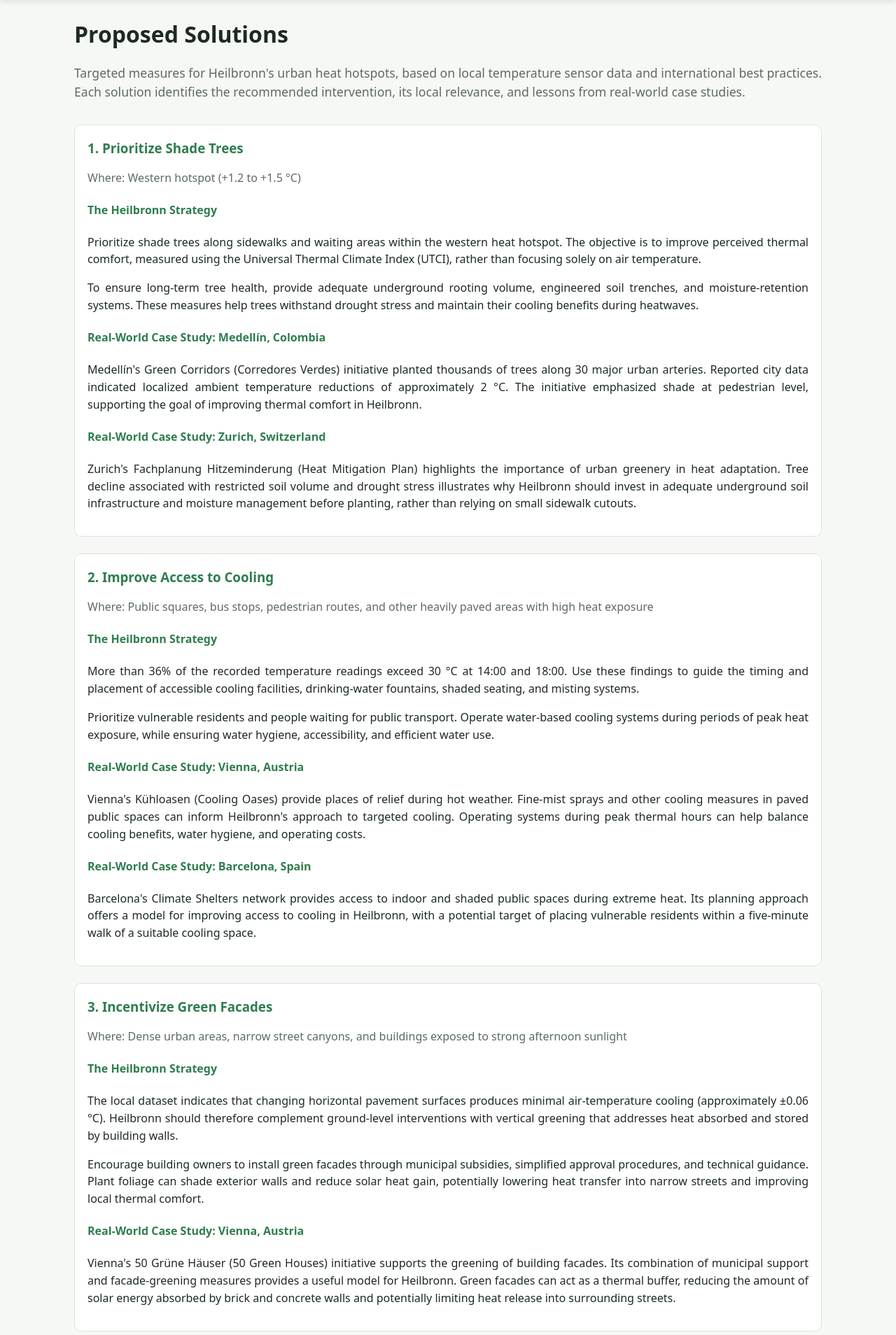
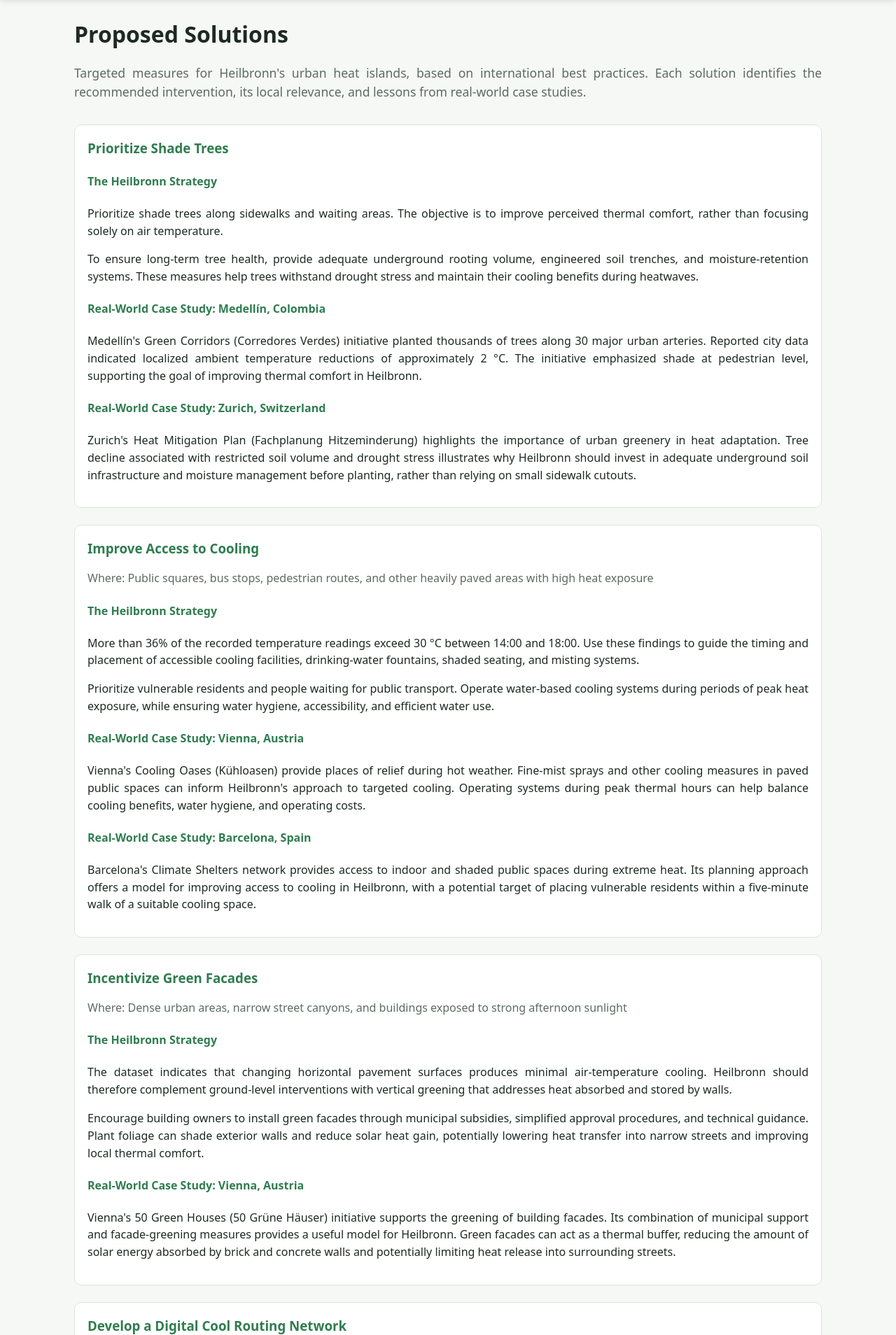
Before and after one commit to ruuuna75/CoolHeilbronn, a Flask app: page /solutions in a window 1280 px wide. Shown: the part 61-1969 px from the top of the page at 70% size. Run offline with Flask 3, Linux system fonts and the light colour scheme.

Commit message:
Updated and proofed text content

```diff
--- a/templates/solutions.html
+++ b/templates/solutions.html
@@ -5,8 +5,7 @@
 <h1>Proposed Solutions</h1>
 
 <p class="lead">
-  Targeted measures for Heilbronn's urban heat hotspots, based on local
-  temperature sensor data and international best practices. Each solution
+  Targeted measures for Heilbronn's urban heat islands, based on international best practices. Each solution
   identifies the recommended intervention, its local relevance, and lessons
   from real-world case studies.
 </p>
@@ -14,18 +13,12 @@
 <section class="cards">
 
   <div class="card">
-    <h3>1. Prioritize Shade Trees</h3>
-
-    <p class="muted">
-      Where: Western hotspot (+1.2 to +1.5 °C)
-    </p>
+    <h3>Prioritize Shade Trees</h3>
 
     <h4>The Heilbronn Strategy</h4>
     <p>
-      Prioritize shade trees along sidewalks and waiting areas within the
-      western heat hotspot. The objective is to improve perceived
-      thermal comfort, measured using the Universal Thermal Climate Index
-      (UTCI), rather than focusing solely on air temperature.
+      Prioritize shade trees along sidewalks and waiting areas. The objective is to improve perceived
+      thermal comfort, rather than focusing solely on air temperature.
     </p>
     <p>
       To ensure long-term tree health, provide adequate underground rooting
@@ -45,7 +38,7 @@
 
     <h4>Real-World Case Study: Zurich, Switzerland</h4>
     <p>
-      Zurich's Fachplanung Hitzeminderung (Heat Mitigation Plan) highlights
+      Zurich's Heat Mitigation Plan (Fachplanung Hitzeminderung) highlights
       the importance of urban greenery in heat adaptation. Tree decline
       associated with restricted soil volume and drought stress illustrates
       why Heilbronn should invest in adequate underground soil infrastructure
@@ -55,7 +48,7 @@
   </div>
 
   <div class="card">
-    <h3>2. Improve Access to Cooling</h3>
+    <h3>Improve Access to Cooling</h3>
 
     <p class="muted">
       Where: Public squares, bus stops, pedestrian routes, and other heavily
@@ -64,7 +57,7 @@
 
     <h4>The Heilbronn Strategy</h4>
     <p>
-      More than 36% of the recorded temperature readings exceed 30 °C at
+      More than 36% of the recorded temperature readings exceed 30 °C between
       14:00 and 18:00. Use these findings to guide the timing and placement
       of accessible cooling facilities, drinking-water fountains, shaded
       seating, and misting systems.
@@ -77,7 +70,7 @@
 
     <h4>Real-World Case Study: Vienna, Austria</h4>
     <p>
-      Vienna's Kühloasen (Cooling Oases) provide places of relief during hot
+      Vienna's Cooling Oases (Kühloasen) provide places of relief during hot
       weather. Fine-mist sprays and other cooling measures in paved public
       spaces can inform Heilbronn's approach to targeted cooling. Operating
       systems during peak thermal hours can help balance cooling benefits,
@@ -95,7 +88,7 @@
   </div>
 
   <div class="card">
-    <h3>3. Incentivize Green Facades</h3>
+    <h3>Incentivize Green Facades</h3>
 
     <p class="muted">
       Where: Dense urban areas, narrow street canyons, and buildings exposed
@@ -104,11 +97,10 @@
 
     <h4>The Heilbronn Strategy</h4>
     <p>
-      The local dataset indicates that changing horizontal pavement surfaces
-      produces minimal air-temperature cooling (approximately ±0.06 °C).
+      The dataset indicates that changing horizontal pavement surfaces
+      produces minimal air-temperature cooling.
       Heilbronn should therefore complement ground-level interventions with
-      vertical greening that addresses heat absorbed and stored by building
-      walls.
+      vertical greening that addresses heat absorbed and stored by walls.
     </p>
     <p>
       Encourage building owners to install green facades through municipal
@@ -120,7 +112,7 @@
 
     <h4>Real-World Case Study: Vienna, Austria</h4>
     <p>
-      Vienna's 50 Grüne Häuser (50 Green Houses) initiative supports the
+      Vienna's 50 Green Houses (50 Grüne Häuser) initiative supports the
       greening of building facades. Its combination of municipal support
       and facade-greening measures provides a useful model for Heilbronn.
       Green facades can act as a thermal buffer, reducing the amount of
@@ -130,10 +122,10 @@
   </div>
 
   <div class="card">
-    <h3>4. Develop a Digital Cool Routing Network</h3>
+    <h3>Develop a Digital Cool Routing Network</h3>
 
     <p class="muted">
-      Where: Citywide walking and cycling routes, particularly during the
+      Where: City-wide walking and cycling routes, particularly during the
       critical afternoon heat period
     </p>
 
@@ -147,7 +139,7 @@
     </p>
     <p>
       Prioritize the critical period between 14:00 and 18:00, identified
-      through the local temperature analysis. Time-dependent route
+      through the temperature analysis. Time-dependent route
       recommendations could help older adults, vulnerable residents, and
       active commuters select paths with greater shade coverage and access
       to cooling facilities.
```
Also changed, not shown: templates/analysis.html (+12 -15 lines).
